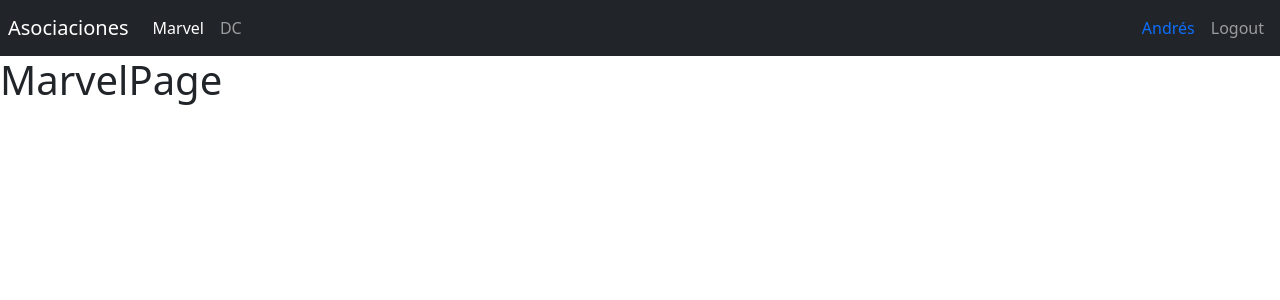
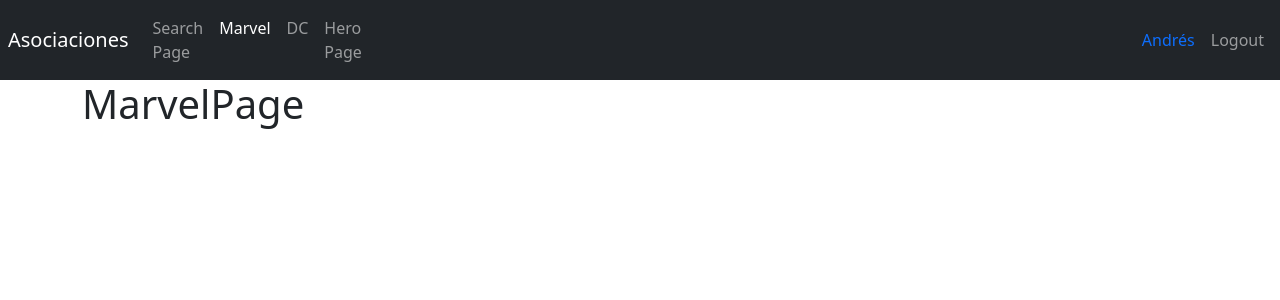
Before and after one commit to andrescolo2008/Heroes-profile, a React (Vite) app: page /marvel in a window 1280 px wide. Shown: the top 300 px of the page. Built offline with nearby package versions, Linux system fonts and the light colour scheme.

Commit message:
3.Navigate ,Push y replace

```diff
--- a/src/auth/pages/LoginPage.jsx
+++ b/src/auth/pages/LoginPage.jsx
@@ -1,7 +1,26 @@
 import React from 'react'
+import { useNavigate } from 'react-router-dom'
+
 
 export const LoginPage = () => {
+  const navigate =useNavigate()
+
+
+  const Onlogin=()=>{
+
+    navigate('/'),{
+      replace:true
+  }
+}
   return (
-    <h1>LoginPage</h1>
-  )
+    <div className="container mt-5">
+      <h1>Login</h1>
+      <hr />
+      <button className="btn btn-primary"
+      onClick={Onlogin}
+      >
+        Login
+        </button>
+    </div>
+  );
 }
--- a/src/heroes/index.js
+++ b/src/heroes/index.js
@@ -1 +1,2 @@
 export * from './pages'
+export * from './routes/HeroesRoutes'
--- /dev/null
+++ b/src/heroes/pages/HeroPage.jsx
@@ -0,0 +1,6 @@
+
+export const HeroPage = () => {
+  return (
+<h1>HeroPage</h1>
+    )
+}
--- /dev/null
+++ b/src/heroes/pages/SearchPage.jsx
@@ -0,0 +1,7 @@
+import React from 'react'
+
+export const SearchPage = () => {
+  return (
+    <h1>SearchPage</h1>
+  )
+}
--- a/src/heroes/pages/index.js
+++ b/src/heroes/pages/index.js
@@ -1,2 +1,4 @@
 export * from './DCPage'
 export * from './MarvelPage'
+export * from './HeroPage'
+export * from './SearchPage'
--- /dev/null
+++ b/src/heroes/routes/HeroesRoutes.jsx
@@ -0,0 +1,28 @@
+import { Navigate, Route, Routes } from 'react-router-dom'
+import {Navbar} from '../../ui'
+import { DCPage, HeroPage, MarvelPage, SearchPage } from '../pages'
+
+
+export const HeroesRoutes = () => {
+  return (
+    <>
+    <Navbar/>
+<div className='container'>
+
+       <Routes>
+          <Route path="marvel" element ={<MarvelPage/>} />
+          <Route path="dc" element ={<DCPage/>} />
+
+{/* Search, Hero By ID */}
+
+
+            <Route path="/" element ={<Navigate to="/marvel"/>} />
+            <Route path="search" element ={<SearchPage/>} />
+            <Route path="hero" element ={<HeroPage/>} />
+
+</Routes>
+</div>
+
+    </>
+  )
+}
--- a/src/router/AppRouter.jsx
+++ b/src/router/AppRouter.jsx
@@ -1,18 +1,17 @@
-import { Navigate, Route, Routes } from "react-router-dom"
-import {  MarvelPage,DCPage } from "../heroes"
+import {  Route, Routes } from "react-router-dom"
+import {  HeroesRoutes } from "../heroes"
 import {  LoginPage } from "../auth"
-import { Navbar } from "../ui"
 
 
 export const AppRouter = () => {
   return (
     <>
-    <Navbar/>
+
 <Routes>
-  <Route path="marvel" element ={<MarvelPage/>} />
-  <Route path="dc" element ={<DCPage/>} />
+
   <Route path="login" element ={<LoginPage/>} />
-  <Route path="/" element ={<Navigate to="/marvel"/>} />
+  <Route path="/*" element ={<HeroesRoutes/>} />
+
 
 </Routes>
 
--- a/src/ui/components/NavBar.jsx
+++ b/src/ui/components/NavBar.jsx
@@ -1,7 +1,16 @@
-import { Link, NavLink } from 'react-router-dom';
+import { Link, NavLink, useNavigate } from 'react-router-dom';
 
 
 export const Navbar = () => {
+
+const navigate =useNavigate()
+
+    const onLogOut =()=>{
+        navigate('/login'),{
+            replace:true
+        }
+
+    }
     return (
         <nav className="navbar navbar-expand-sm navbar-dark bg-dark p-2">
 
@@ -14,6 +23,13 @@ export const Navbar = () => {
 
             <div className="navbar-collapse">
                 <div className="navbar-nav">
+
+                <NavLink
+                        className={ ({ isActive }) => `nav-item nav-link ${ isActive ? 'active' : '' }`}
+                        to="/search"
+                    >
+                        Search Page
+                    </NavLink>
 
                     <NavLink
                         className={ ({ isActive }) => `nav-item nav-link ${ isActive ? 'active' : '' }`}
@@ -28,6 +44,15 @@ export const Navbar = () => {
                     >
                         DC
                     </NavLink>
+
+                    <NavLink
+                        className={ ({ isActive }) => `nav-item nav-link ${ isActive ? 'active' : '' }`}
+                        to="/hero"
+                    >
+                        Hero Page
+                    </NavLink>
+
+
                 </div>
             </div>
 
@@ -39,8 +64,8 @@ export const Navbar = () => {
 
                         <button
                         className='nav-item nav-link btn'
-                        >
-Logout
+                       onClick={onLogOut} >
+                          Logout
                         </button>
 
                 </ul>
```
Also changed, not shown: src/ui/components/index.js (line endings or trailing spaces).
